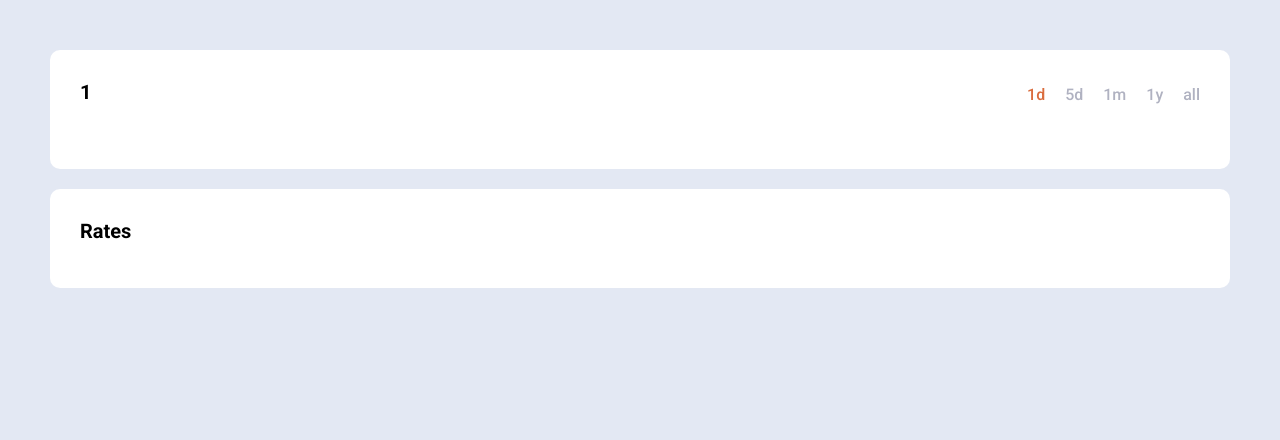
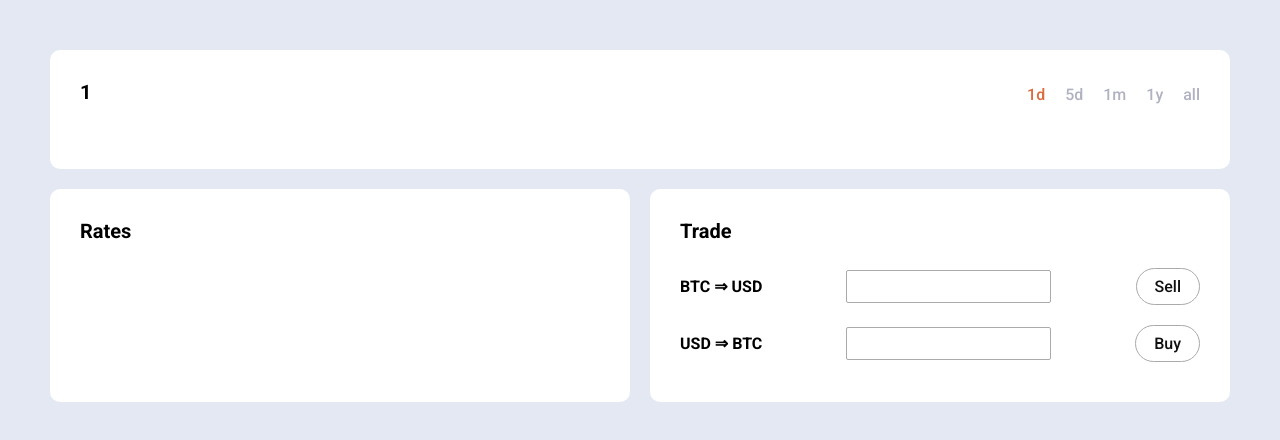
Before and after one commit to Inoubliable23/crypto-graphql, a React (Create React App) app: page /1 in a window 1280 px wide. Shown: the top 440 px of the page. Built offline with nearby package versions, Linux system fonts and the light colour scheme.

Commit message:
Added trade card with basic functionality

```diff
--- a/package.json
+++ b/package.json
@@ -7,6 +7,7 @@
 		"@testing-library/jest-dom": "^4.2.4",
 		"@testing-library/react": "^9.5.0",
 		"@testing-library/user-event": "^7.2.1",
+		"@types/jest": "^25.2.3",
 		"apollo-boost": "^0.4.9",
 		"apollo-link-schema": "^1.2.5",
 		"dayjs": "^1.8.28",
@@ -18,7 +19,7 @@
 		"react-dom": "^16.13.1",
 		"react-router-dom": "^5.2.0",
 		"react-scripts": "3.4.1",
-		"recharts": "^1.8.5",
+		"recharts": "^2.0.0-beta.6",
 		"styled-components": "^5.1.1"
 	},
 	"scripts": {
--- a/src/App.jsx
+++ b/src/App.jsx
@@ -9,7 +9,11 @@ const theme = {
 	bgCard: '#fff',
 	textPrimary: '#111',
 	textSecondary: '#B0B2C1',
-	textHighlighted: '#D96E3C'
+	textHighlighted: '#D96E3C',
+	btnPrimary: '#84CD95',
+	btnPrimaryText: '#fff',
+	btnSecondary: '#fff',
+	btnSecondaryText: '#111',
 }
 
 const App = () => {
--- /dev/null
+++ b/src/components/card/card.jsx
@@ -0,0 +1,18 @@
+import React from 'react';
+import styled from 'styled-components';
+
+const Container = styled.div`
+	padding: 30px 20px;
+	background-color: #fff;
+	border-radius: 10px;
+`
+
+const Card = ({ children }) => {
+	return (
+		<Container>
+			{children}
+		</Container>
+	);
+}
+
+export default Card;
--- a/src/components/chart-card/chart-card.jsx
+++ b/src/components/chart-card/chart-card.jsx
@@ -6,12 +6,7 @@ import { useLocation, useParams } from 'react-router-dom';
 import queryString from 'query-string';
 import Chart from '../chart/chart';
 import ChartTimelinesMenu from '../chart-timelines-menu/chart-timelines-menu';
-
-const Container = styled.div`
-	padding: 30px 20px;
-	background-color: #fff;
-	border-radius: 10px;
-`
+import Card from '../card/card';
 
 const HeaderContainer = styled.div`
 	display: flex;
@@ -54,7 +49,7 @@ const ChartCard = () => {
 	});
 
 	return (
-		<Container>
+		<Card>
 			<HeaderContainer>
 				<Title>{cryptocurrencyIdParam}</Title>
 				<ChartTimelinesMenu />
@@ -65,7 +60,7 @@ const ChartCard = () => {
 					<Chart data={data.history} timeline={timeline} />
 				}
 			</ChartContainer>
-		</Container>
+		</Card>
 	);
 }
 
--- a/src/components/rates-card/rates-card.jsx
+++ b/src/components/rates-card/rates-card.jsx
@@ -4,12 +4,7 @@ import { gql } from 'apollo-boost';
 import { useQuery } from 'react-apollo';
 import { Link } from 'react-router-dom';
 import CryptoIcon from '../crypto-icon/crypto-icon';
-
-const Container = styled.div`
-	padding: 30px 20px;
-	background-color: #fff;
-	border-radius: 10px;
-`
+import Card from '../card/card';
 
 const Title = styled.div`
 	font-size: 20px;
@@ -80,7 +75,7 @@ const RatesCard = () => {
 	const { loading, data } = useQuery(CRYPTO_QUERY);
 
 	return (
-		<Container>
+		<Card>
 			<Title>Rates</Title>
 			{loading ?
 				<p>Loading...</p>
@@ -105,7 +100,7 @@ const RatesCard = () => {
 					}
 				</CryptocurrenciesList>
 			}
-		</Container>
+		</Card>
 	);
 }
 
--- /dev/null
+++ b/src/components/trade-card/trade-card.jsx
@@ -0,0 +1,115 @@
+import React, { useState } from 'react';
+import styled, { css } from 'styled-components';
+import Card from '../card/card';
+
+const Title = styled.div`
+	font-size: 20px;
+	font-weight: 700;
+	padding: 0 10px;
+`
+
+const TradeRows = styled.div`
+	margin-top: 15px;
+`
+
+const Row = styled.div`
+	display: flex;
+	align-items: center;
+	justify-content: space-between;
+	font-size: 16px;
+	font-weight: 600;
+	padding: 10px;
+`
+
+const Input = styled.input`
+	font-size: 16px;
+	font-weight: 400;
+	padding: 6px 10px;
+	border: 1px solid #aaa;
+	border-radius: 2px;
+`
+
+const buttonDisabledStyles = css`
+	background-color: ${props => props.theme.btnSecondary};
+	color: ${props => props.theme.btnSecondaryText};
+	border: ${props => `1px solid #aaa`};
+	cursor: auto;
+`
+
+const Button = styled.button`
+	font-size: 16px;
+	font-weight: 500;
+	padding: 8px 18px;
+	border-radius: 20px;
+	cursor: pointer;
+
+	background-color: ${props => props.theme.btnPrimary};
+	color: ${props => props.theme.btnPrimaryText};
+	border: ${props => `1px solid ${props.theme.btnPrimaryText}`};
+
+	${props => props.disabled && buttonDisabledStyles}
+`
+
+const TradeCard = () => {
+
+	const [sellingPrice, setSellingPrice] = useState('');
+	const [buyingPrice, setBuyingPrice] = useState('');
+
+	const handleSellInputChange = e => {
+		const inputVal = e.target.value;
+		if (Number(inputVal) || inputVal === '') {
+			setSellingPrice(e.target.value);
+		}
+	}
+
+	const handleBuyInputChange = e => {
+		const inputVal = e.target.value;
+		if (Number(inputVal) || inputVal === '') {
+			setBuyingPrice(inputVal);
+		}
+	}
+
+	const handleSellClick = () => {
+		setSellingPrice('');
+	}
+
+	const handleBuyClick = () => {
+		setBuyingPrice('');
+	}
+
+	return (
+		<Card>
+			<Title>Trade</Title>
+			<TradeRows>
+				<Row>
+					<div>BTC &rArr; USD</div>
+					<Input
+						type='text'
+						min='0'
+						value={sellingPrice}
+						onChange={handleSellInputChange}
+					/>
+					<Button
+						disabled={sellingPrice.length < 1}
+						onClick={handleSellClick}
+					>Sell</Button>
+				</Row>
+				<Row>
+					<div>USD &rArr; BTC</div>
+					<Input
+						type='text'
+						min='0'
+						value={buyingPrice}
+						onChange={handleBuyInputChange}
+					/>
+					<Button
+						disabled={buyingPrice.length < 1}
+						onClick={handleBuyClick}
+					>Buy</Button>
+				</Row>
+			</TradeRows>
+		</Card>
+	);
+}
+
+export default TradeCard;
--- a/src/pages/home/home.jsx
+++ b/src/pages/home/home.jsx
@@ -1,21 +1,29 @@
 import React from 'react';
+import styled from 'styled-components';
 import ChartCard from '../../components/chart-card/chart-card';
 import RatesCard from '../../components/rates-card/rates-card';
-import styled from 'styled-components';
+import TradeCard from '../../components/trade-card/trade-card';
 
 const Container = styled.div`
 	display: grid;
-	grid-template-columns: 1fr;
+	grid-template-columns: 1fr 1fr;
 	grid-column-gap: 20px;
 	grid-row-gap: 20px;
 	padding: 50px;
 `
 
+const ChartCardContainer = styled.div`
+	grid-column: 1 / span 2;
+`
+
 const HomePage = () => {
 	return (
 		<Container>
-			<ChartCard />
+			<ChartCardContainer>
+				<ChartCard />
+			</ChartCardContainer>
 			<RatesCard />
+			<TradeCard />
 		</Container>
 	);
 }
```
Also changed, not shown: 2 other files (tests, documents, lock files or other folders).
